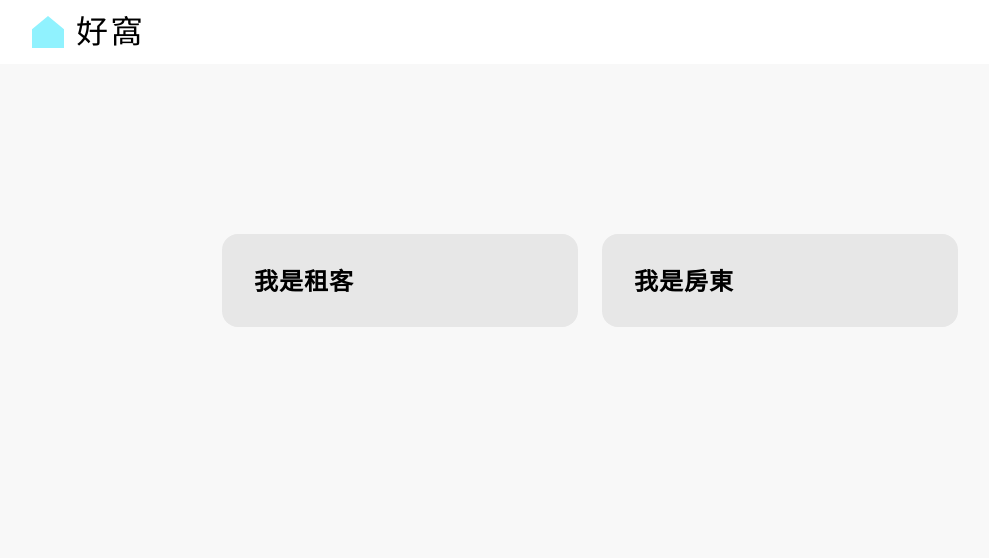
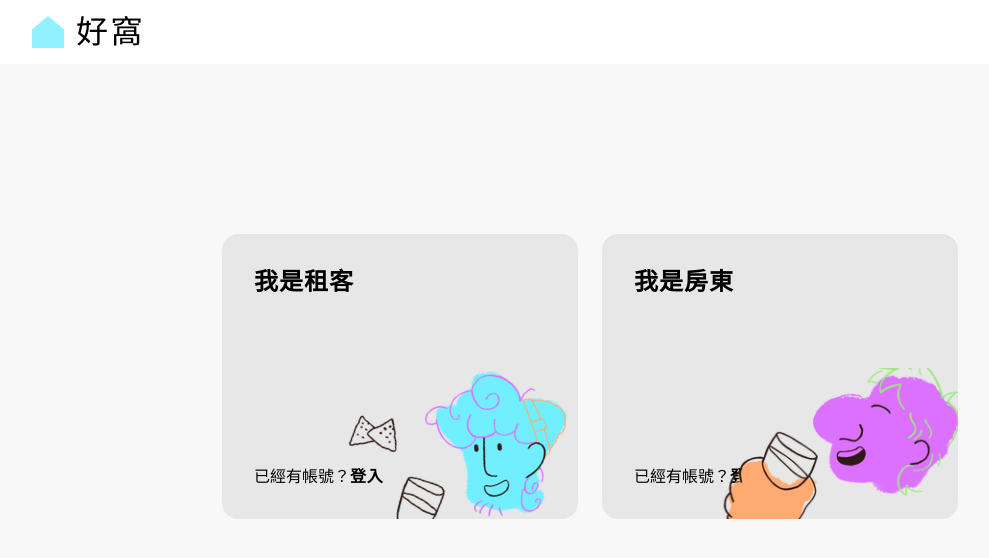
Before and after one commit to Eshiunm/Rocket_HowOh, a React (Vite) app: page /signup in a window 1280 px wide. Shown: the top 558 px of the page, without its empty margins (50-1039 px from the left). Built offline with nearby package versions, Linux system fonts and the light colour scheme; a web font is replaced by a local one.

Commit message:
feat: complete identity signup section

```diff
--- a/src/Pages/signUp/SignUpPage.tsx
+++ b/src/Pages/signUp/SignUpPage.tsx
@@ -1,13 +1,45 @@
+import { Link } from "react-router-dom";
+import tentant_bgImg from "../../assets/imgs/signUp/signUp_tenant_bgImg.svg";
+import lendLord_bgImg from "../../assets/imgs/signUp/signUp_lendLord_bgImg.svg";
+
 function SignUpPage() {
   return (
     <div className="wrap h-screen pt-[170px] bg-Neutral-99 ">
       <div className="container layout-grid">
-        <div className="col-span-4 col-start-3 p-8 bg-Neutral-95 rounded-2xl hover:bg-black hover:bg-opacity-10">
-          <h2 className="text-sans-b-h5">我是租客</h2>
-        </div>
-        <div className="col-span-4 col-start-7 p-8 bg-Neutral-95 rounded-2xl">
-          <h2 className="text-sans-b-h5">我是房東</h2>
-        </div>
+        <Link
+          to="/"
+          className="col-span-4 col-start-3 p-8 bg-Neutral-95 rounded-2xl hover:bg-black hover:bg-opacity-10 relative"
+        >
+          <h2 className="text-sans-b-h5 mb-[168px]">我是租客</h2>
+          <p>
+            已經有帳號？
+            <Link to="/login" className="text-sans-b-body1 hover:opacity-50">
+              登入
+            </Link>
+          </p>
+          <img
+            src={tentant_bgImg}
+            alt="tentant_bgImg"
+            className="absolute right-0 bottom-0"
+          />
+        </Link>
+        <Link
+          to="/"
+          className="col-span-4 col-start-7 p-8 bg-Neutral-95 rounded-2xl hover:bg-black hover:bg-opacity-10 relative"
+        >
+          <h2 className="text-sans-b-h5 mb-[168px]">我是房東</h2>
+          <p>
+            已經有帳號？
+            <Link to="/login" className="text-sans-b-body1 hover:opacity-50">
+              登入
+            </Link>
+          </p>
+          <img
+            src={lendLord_bgImg}
+            alt="tentant_bgImg"
+            className="absolute right-0 bottom-0"
+          />
+        </Link>
       </div>
     </div>
   );
```
Also changed, not shown: src/assets/imgs/signUp/signUp_lendLord_bgImg.svg (added), src/assets/imgs/signUp/signUp_tenant_bgImg.svg (added).
